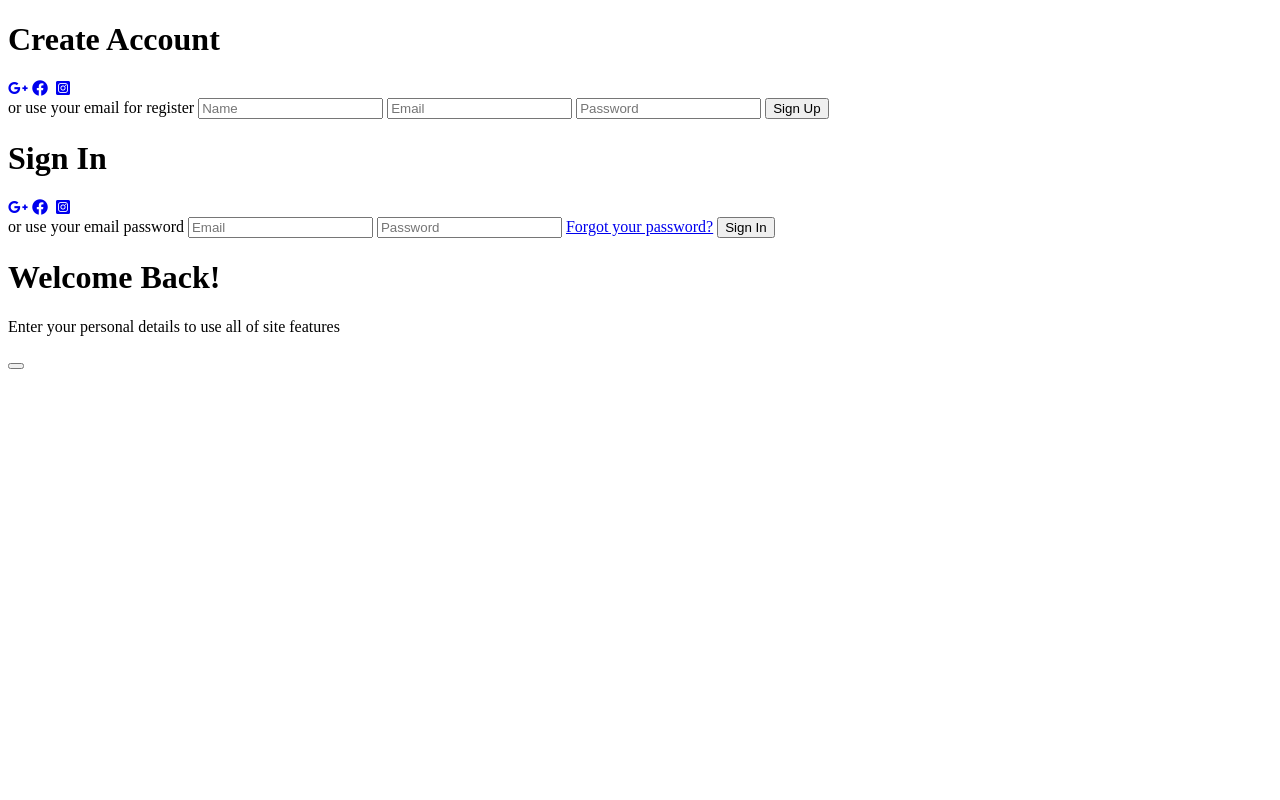
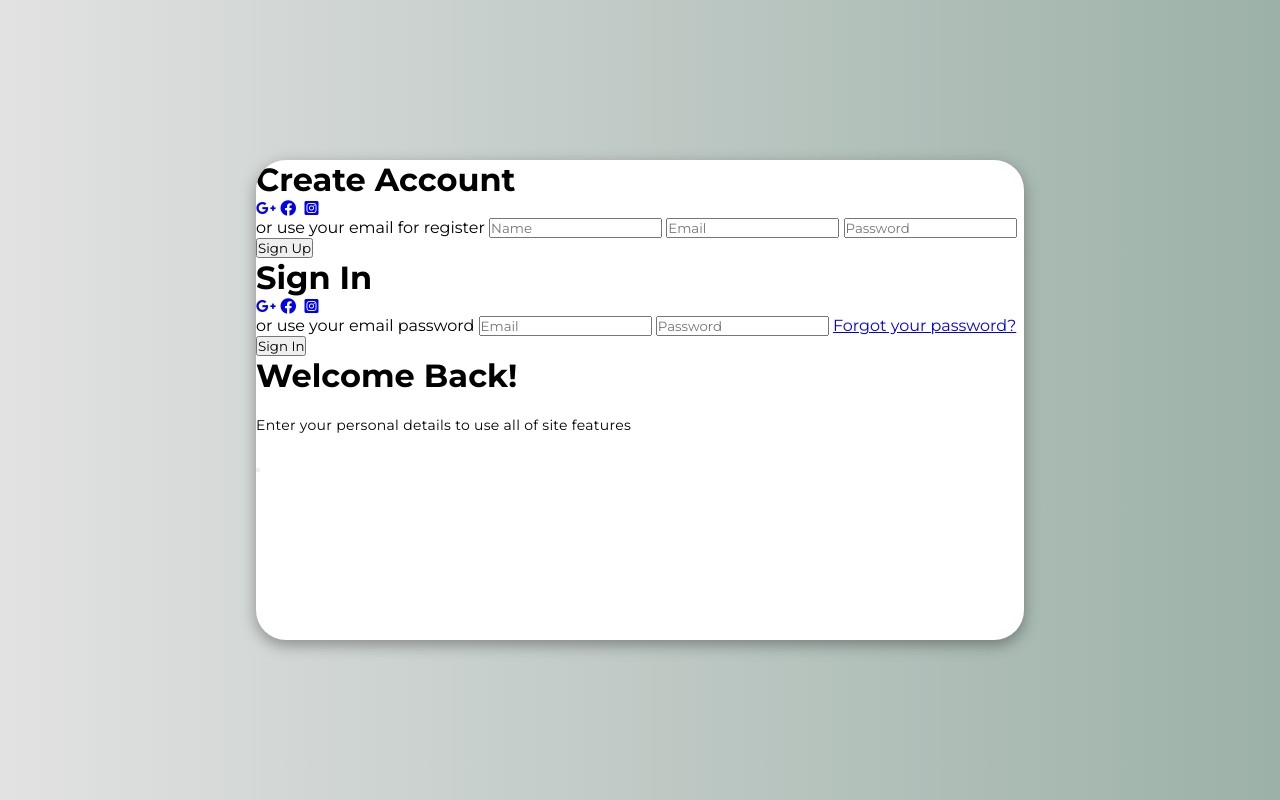
Before and after one commit to raiana-santana/animated-login-page, a plain HTML site: page index.html in a window 1280 px wide. Drawn offline with Linux system fonts and the light colour scheme.

Commit message:
Initial styling for the container class

```diff
--- a/style.css
+++ b/style.css
@@ -1 +1,43 @@
 @import url('https://fonts.googleapis.com/css2?family=Lato:wght@300&family=Montserrat:wght@300;400;500;600;700&family=Poppins:wght@100;200;300;600;700&family=Roboto:wght@100;300;400;500;700&display=swap');
+
+:root {
+    --main-green: #4A6C5E;
+    --light-green: #9CB1A8;
+    --blue-gray: #768582;
+    --pale-beige: #E6E3DE;
+}
+
+*{
+    margin: 0;
+    padding: 0;
+    box-sizing: border-box;
+    font-family: 'Montserrat', sans-serif;
+}
+
+body{
+    background-color: var(--light-green);
+    background: linear-gradient(to right, #e2e2e2, var(--light-green));
+    display: flex;
+    align-items: center;
+    justify-content: center;
+    flex-direction: column;
+    height: 100vh;
+}
+
+.container{
+    background-color: #fff;
+    border-radius: 30px;
+    box-shadow: 0 5px 15px rgba(0, 0, 0, 0.35);
+    position: relative;
+    overflow: hidden;
+    width: 768px;
+    max-width: 100%;
+    min-height: 480px;
+}
+
+.container p{
+    font-size: 14px;
+    line-height: 20px;
+    letter-spacing: 0.3px;
+    margin: 20px 0;
+}
```
